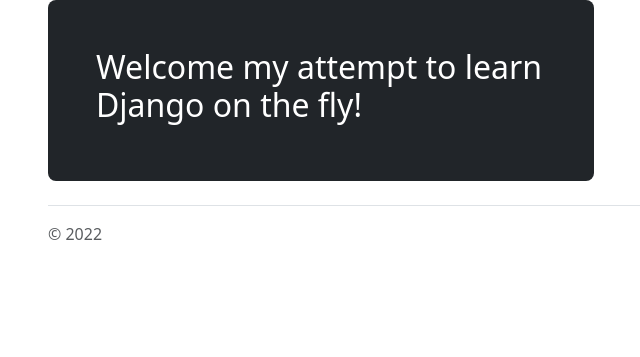
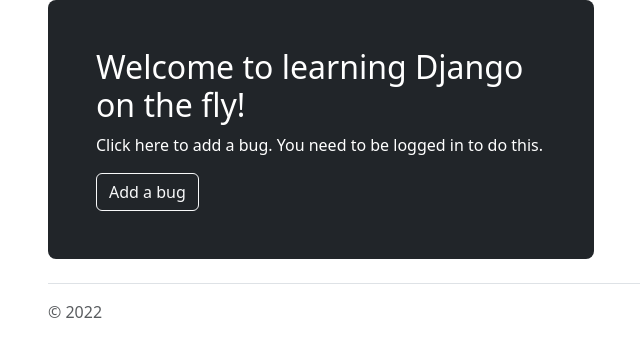
Before and after one commit to MeylerL/django-bug-tracker, a Django app: page / in a window 1280 px wide. Shown: the part 96-453 px from the top of the page, without its empty margins (34-674 px from the left). Run offline with Django 4.2, Linux system fonts and the light colour scheme; some libraries are stand-ins or nearby versions.

Commit message:
added bug adding capability

```diff
--- a/BugTracker/BugTracker/settings.py
+++ b/BugTracker/BugTracker/settings.py
@@ -25,7 +25,7 @@ SECRET_KEY = 'django-insecure-3o)xnr*pak76%7$_#-%n#-s5ixg(gu$yr1k2ws8+5i9vdj9pru
 # SECURITY WARNING: don't run with debug turned on in production!
 DEBUG = True
 
-ALLOWED_HOSTS = ['meylerl.pythonanywhere.com']
+ALLOWED_HOSTS = ['meylerl.pythonanywhere.com','127.0.0.1']
 
 
 # Application definition
--- a/BugTracker/bug_page/forms.py
+++ b/BugTracker/bug_page/forms.py
@@ -1,6 +1,7 @@
 from django import forms
 from django.contrib.auth.models import User
 from .models import TrackerUser, BugDetail
+import logging
 
 
 class UserForm(forms.ModelForm):
--- a/BugTracker/bug_page/templates/bug_page/bug_form.html
+++ b/BugTracker/bug_page/templates/bug_page/bug_form.html
@@ -1,7 +1,6 @@
 {% extends "bug_page/base.html" %}
 {% block body_block %}
 
-<div class="container">
   <div class="jumbotron">
     {% if user.is_authenticated %}
     <form enctype="multipart/form-data" method="POST">
@@ -13,6 +12,6 @@
       <h1>Please register/login to submit a bug</h1>
     {% endif %}
   </div>
-</div>
+
 
 {% endblock %}
--- a/BugTracker/bug_page/templates/index.html
+++ b/BugTracker/bug_page/templates/index.html
@@ -3,7 +3,9 @@
 
 <div class="col-md-6">
   <div class="h-100 p-5 bg-dark text-white rounded-3" >
-    <h2>Welcome my attempt to learn Django on the fly!</h2>
+    <h2>Welcome to learning Django on the fly!</h2>
+    <p>Click here to add a bug. You need to be logged in to do this.</p>
+    <a href="{% url 'bug_page:bug_form' %}" class="btn btn-outline-light" type="button">Add a bug</a>
   </div>
 </div>
 
--- a/BugTracker/bug_page/views.py
+++ b/BugTracker/bug_page/views.py
@@ -1,4 +1,4 @@
-from django.shortcuts import render, redirect
+from django.shortcuts import render
 from django.contrib.auth import authenticate, login, logout
 from django.http import HttpResponseRedirect, HttpResponse
 from django.urls import reverse
@@ -25,6 +25,7 @@ def user_form(request):
 
         else:
             print(user_form.errors)
+            return HttpResponse("An internal error has occurred")
 
     else:
         user_form = UserForm()
@@ -44,7 +45,7 @@ def user_login(request):
             return HttpResponseRedirect(reverse('index'))
 
         else:
-            HttpResponse("Invalid login")
+            return HttpResponse("Invalid login")
 
     else:
         return render(request, 'bug_page/user_login.html')
@@ -61,21 +62,20 @@ def bug_table(request):
 
 @login_required
 def bug_form(request):
-    form = BugForm()
 
-    if request.method == 'POST':
         form = BugForm(request.POST)
 
         if form.is_valid():
             bug = form.save(commit=False)
             bug.author = request.user
             bug.save()
-            return redirect('bug_page/bug_table.html')
+            return HttpResponseRedirect(reverse('index'))
 
         else:
             form = BugForm()
 
-        return render(request, 'bug_page/bug_form.html', {'bug_form': form})
+            return render(request, 'bug_page/bug_form.html', {'bug_form': form})
+
 
 @login_required
 def update_bug(request, pk):
@@ -87,7 +87,7 @@ def update_bug(request, pk):
 
             if form.is_valid():
                 bug = form.save()
-                return redirect('bug_page/bug_table.html')
+                return HttpResponseRedirect('bug_page/bug_table.html')
 
         else:
             form = BugForm(instance=bug)
@@ -96,4 +96,4 @@ def update_bug(request, pk):
 
     else:
 
-        return redirect('bug_page/bug_table.html')
+        return HttpResponseRedirect('bug_page/bug_table.html')
```
